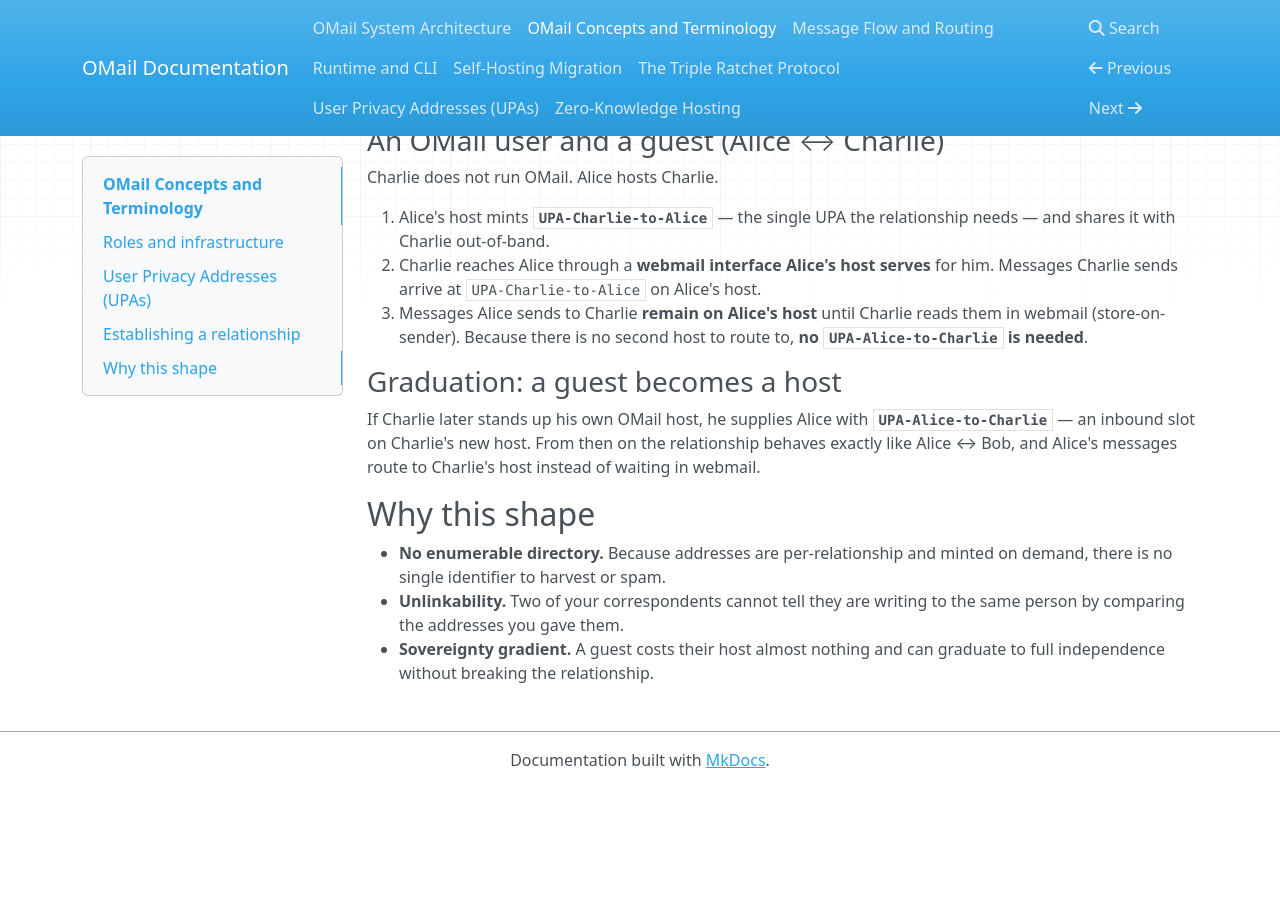
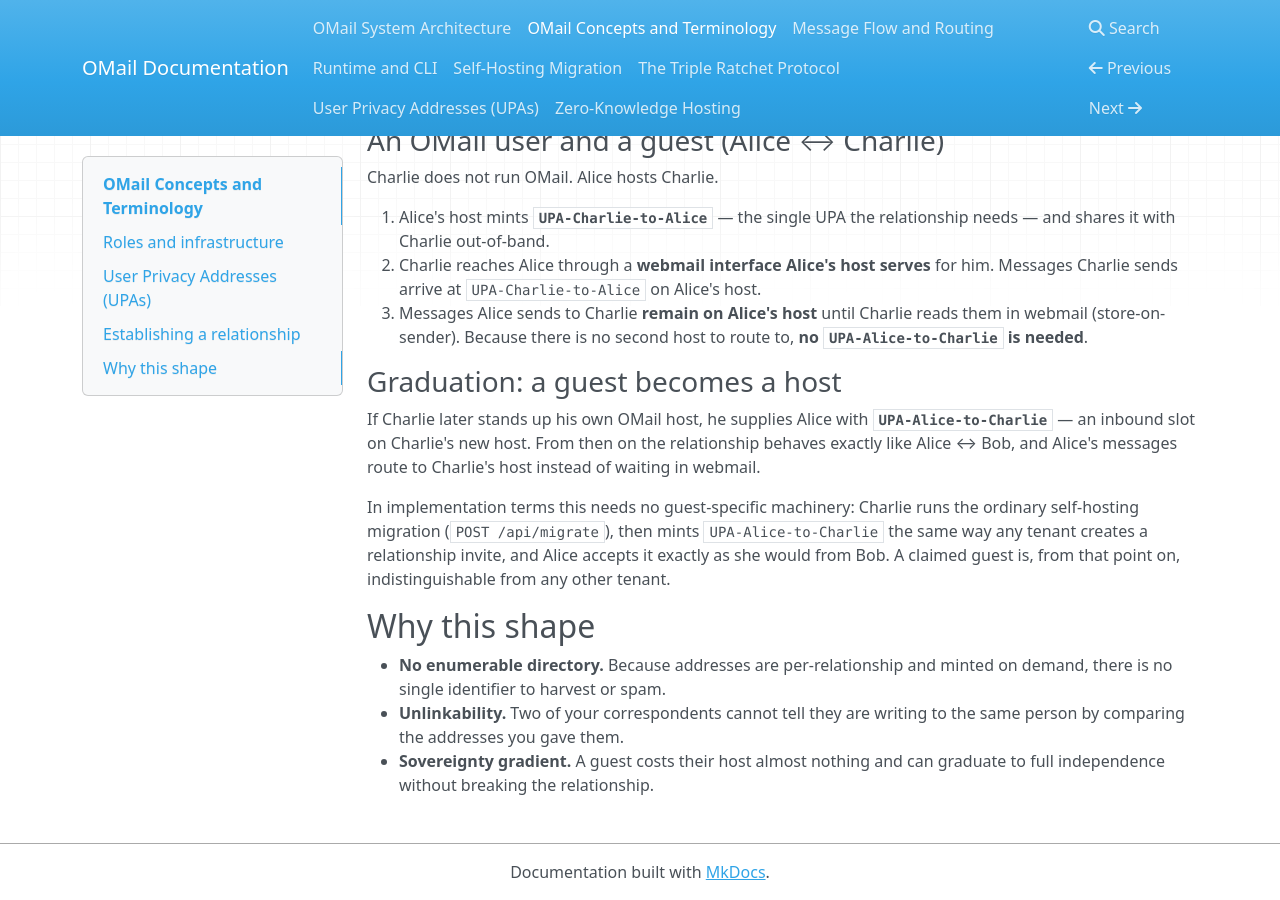
Before and after one commit to jeffkoskulics/OMail, an MkDocs documentation site: the page built from docs/concepts.md, in a window 1280 px wide and 900 px high, scrolled down 1586 px. Built offline with MkDocs 1.6.1, drawn with Linux system fonts in a browser that asks for light colours; nearby versions of some CDN libraries; before the commit the page ends 2374 px from its top, so only the background shows below that.

Commit message:
Document the guest graduation mechanism in concepts.md
Ties the conceptual graduation flow to the concrete implementation: the
existing self-hosting migration plus the ordinary relationship invite/
accept mechanism, no guest-specific handshake needed.

Co-Authored-By: Claude Fable 5 <noreply@anthropic.com>
Claude-Session: https://claude.ai/code/session_012A6qGRraB6MQ4X5WaEanjD

```diff
--- a/docs/concepts.md
+++ b/docs/concepts.md
@@ -87,6 +87,12 @@ If Charlie later stands up his own OMail host, he supplies Alice with
 then on the relationship behaves exactly like Alice ↔ Bob, and Alice's
 messages route to Charlie's host instead of waiting in webmail.
 
+In implementation terms this needs no guest-specific machinery: Charlie
+runs the ordinary self-hosting migration (`POST /api/migrate`), then mints
+`UPA-Alice-to-Charlie` the same way any tenant creates a relationship
+invite, and Alice accepts it exactly as she would from Bob. A claimed guest
+is, from that point on, indistinguishable from any other tenant.
+
 ## Why this shape
 
 - **No enumerable directory.** Because addresses are per-relationship and
```
